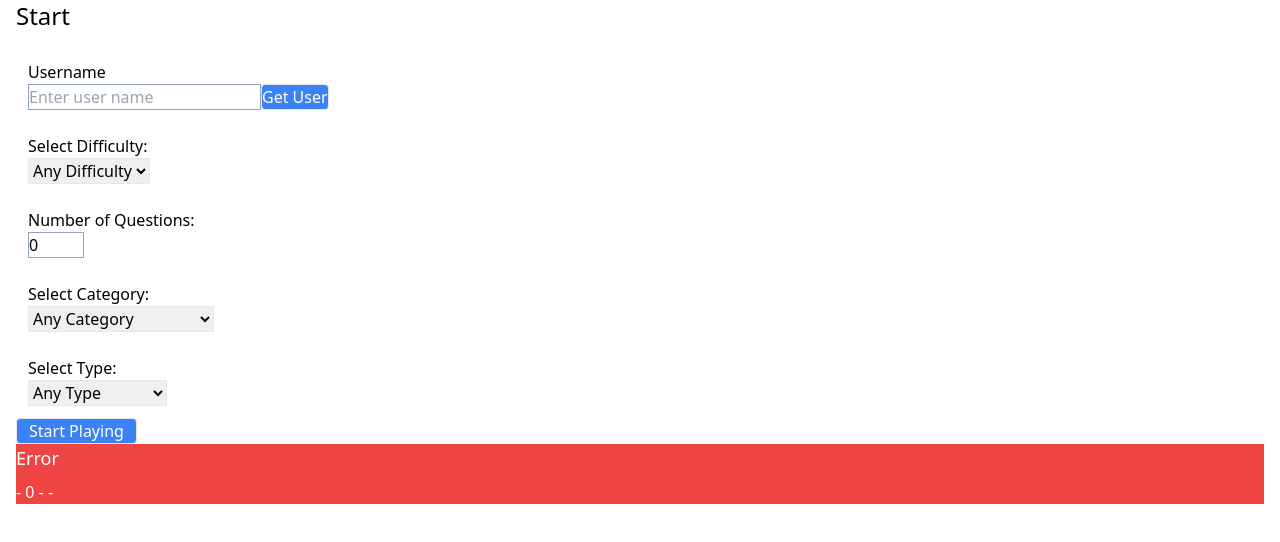
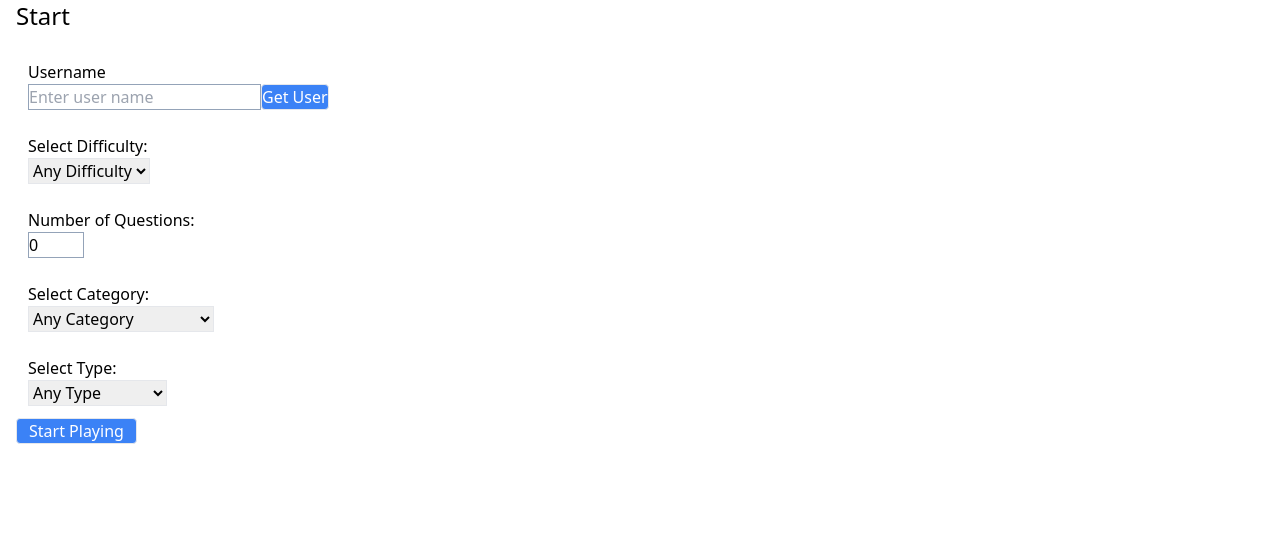
Before and after one commit to OBeratis/The-Trivia-Game, a Vue app: page / in a window 1280 px wide. Shown: the top 542 px of the page. Built offline with nearby package versions, Linux system fonts and the light colour scheme.

Commit message:
CHORE: Prepare app for deployment

```diff
--- a/src/api/questions.js
+++ b/src/api/questions.js
@@ -9,7 +9,6 @@ const url = computed(() => store.state.URL)
 export async function apiFetchAllQuestions() {
     console.log(store.state.URL)
     try {
-        // const response = await fetch(`${OPEN_DB_URL}?amount=1&category=21&difficulty=easy&type=multiple`)
         const response = await fetch(store.state.URL)
 
         if (!response.ok)
--- a/src/components/QuestionList.vue
+++ b/src/components/QuestionList.vue
@@ -14,7 +14,6 @@ const props = defineProps({
         }
     })
 
-// const questions = computed(() => store.state.questions)
 const questions = computed(() => store.getters.filterQuestionsByCategory)
 
 </script>
--- a/src/router.js
+++ b/src/router.js
@@ -22,7 +22,7 @@ const loginGuard = (_to, _from, next) => {
     }
 }
 
-
+// Define router
 const routes = [
     {
         path: "/",
--- a/src/store.js
+++ b/src/store.js
@@ -161,11 +161,6 @@ export default createStore({
             }
         },
         async fetchQuestionsFromApi({ commit, state }) {
-            // if (state.questions.length !== 0)
-            // {
-            //     return Promise.resolve(null)
-            // }
-
             const [ error, questions ] = await apiFetchAllQuestions()
 
             if (error !== null)
@@ -177,20 +172,11 @@ export default createStore({
 
             return null
         },
-        async fetchUserQuestions({ commit, state }) {
-
-        },
         addQuestionAnswered({ commit, state, getters }, answer) {
-
-            // const question = getters.findByQuestion(answer)
 
             commit('setUserQuestionAnswer', answer)
             commit('addUserQuestionAnswer', answer)
 
-            // const question = getters.findCollectionByQuestion(answer)
-            // if (question !== null) {
-            //     commit('setToQuestionCollection', answer)
-            // }
         }
 
     }
--- a/src/views/Question.vue
+++ b/src/views/Question.vue
@@ -10,15 +10,9 @@ const OPEN_DB_URL = "https://opentdb.com/api.php"
 const router = useRouter()
 const store = useStore()
 
-/*
-function QuestionCollection(question, userAnswer, correctAnswer, offerquestions) {
-    this.correct_answer = correctAnswer;
-    this.user_answer = userAnswer;
-    this.question = question;
-    this.offered_questions = offerquestions
-};
-*/
+let url = `${OPEN_DB_URL}`
 
+// Class to store user questions answer
 function QuestionCollection() {
     this.correct_answer = '';
     this.user_answer = '';
@@ -26,9 +20,7 @@ function QuestionCollection() {
     this.offered_questions = []
 };
 
-
-let url = `${OPEN_DB_URL}`
-
+// Fetch questions from OPEN DB
 onMounted( async() => {
 
   url += `?amount=${store.state.numberOfQuestions}`
@@ -48,7 +40,6 @@ onMounted( async() => {
     case '2': url += '&type=boolean'; break;
   }
 
-  // console.log(url)
   try {
       const response = await fetch(url)
 
@@ -104,6 +95,4 @@ const onShowResult = () => {
     <main class="container mx-auto px-4">
       <QuestionList />
     </main>
-
-    <!-- <button class="border bg-blue-500 text-white px-3 rounded" @click="onShowResult">Show Result</button>   -->
 </template>
--- a/src/views/Result.vue
+++ b/src/views/Result.vue
@@ -18,16 +18,19 @@ const props = defineProps({
 
 const questionsList = computed(() => store.getters.filterQuestionsCollections)
 
+// Only for check...
 onMounted(async() => {
   console.log("Result...")
 
   console.log(store.state.userQuestionAnswer)
 })
 
+// Navigate to start screen
 const onShowStart = () => {
   router.push('/')
 }
 
+// Navigate to question screen without fetch OPEN DB again
 const onShowQuestion = () => {
   router.push('/Question')
 }
--- a/src/views/Start.vue
+++ b/src/views/Start.vue
@@ -5,6 +5,7 @@ import { apiGetUser } from '../api/users'
 import { onMounted } from "vue";
 import { useStore } from "vuex";
 
+// Variables
 const router = useRouter()
 const store = useStore()
 
@@ -16,6 +17,7 @@ const numberOfQuestions = ref(0)
 const selectDifficults = ref("")
 const selectCategories = ref("")
 
+// Table of Categories, difficulty and Type of questions
 const difficultItems = ['Easy', 'Medium', 'Hard'];
 
 const categoryItems = ['General Knowledge', 'Mythology', 'Sports', 'Geography', 'History', 'Politics', 'Art', 'Celebrities', 'Animals'];
@@ -53,6 +55,7 @@ onMounted(async() => {
   console.log("Start...")
 })
 
+// Events
 const onKeyUpUsername = (event) => {
   store.commit("setUsername", event.target.value.trim())
 }
@@ -74,7 +77,7 @@ const onKeyUpNoQuestions = (event) => {
 
 }
 
-
+// Submit - not used
 const onSubmit = async () =>{
     const [ error, user ] = await apiGetUser(username.value)
     if (error !== null)
@@ -87,6 +90,7 @@ const onSubmit = async () =>{
     }
 }
 
+// click start playing button
 const onStartPlaying = () => {
   router.push('/Question')
 }
@@ -140,12 +144,13 @@ const onStartPlaying = () => {
       <button class="border bg-blue-500 text-white px-3 rounded" @click="onStartPlaying">Start Playing</button>
     </form>
 
-    <div v-if="displayError" class="bg-red-500 text-white">
+    <!-- <div v-if="displayError" class="bg-red-500 text-white">
       <span class="block text-lg mb-2">Error</span>
       <p>{{ username}} - {{numberOfQuestions}} - {{selectDifficults}} - {{selectCategories}}</p>
-    </div>
+    </div> -->
   </main>
 </template>
 
 <style scoped>
+
 </style>
```
Also changed, not shown: src/components/QuestionListItem.vue (+0 -7 lines), 1 other file (tests, documents, lock files or other folders).
